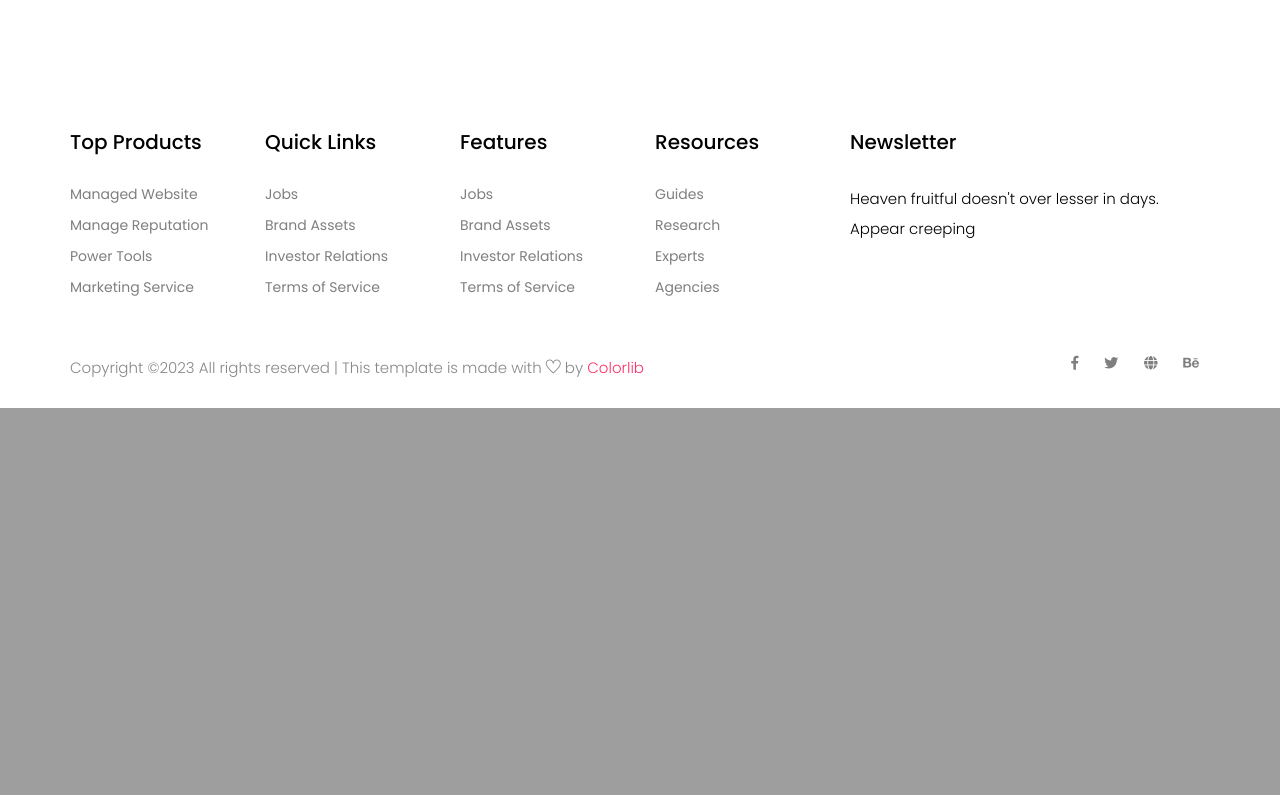
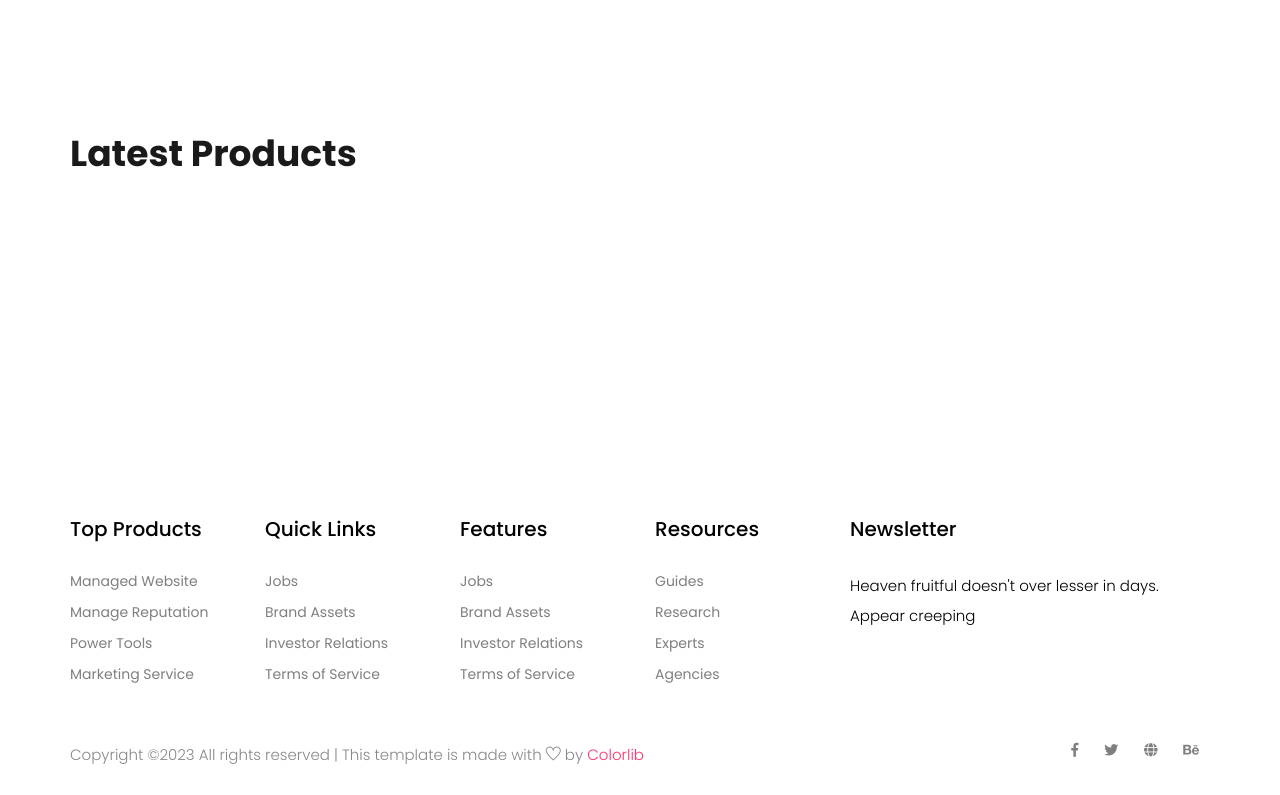
Before and after one commit to abdulmusawirkp/e_commerce, a Django app: page / in a window 1280 px wide. Shown: the part 960-1755 px from the top of the page. Before the commit the page ends 1368 px from the top, so only its background shows below. Run offline with Django 4.2, Linux system fonts and the light colour scheme; data that the repository does not hold is empty; some libraries are stand-ins or nearby versions.

Commit message:
testing37

```diff
--- a/e_commerce/templates/user/base.html
+++ b/e_commerce/templates/user/base.html
@@ -141,6 +141,39 @@
 </div>
 
 {% block bodies %}
+<!-- product_list start-->
+<section class="product_list best_seller section_padding">
+    <div class="container">
+        <div class="row justify-content-center">
+            <div class="col-lg-12">
+                <div class="section_tittle text-center">
+                    <h2>Latest Products </h2>
+                </div>
+            </div>
+        </div>
+
+        <div class="row align-items-center justify-content-between">
+
+            <div class="col-lg-12">
+
+                <div class="best_product_slider owl-carousel">
+                    {% for pro in product %}
+                    <div class="single_product_item">
+
+                        <a href="{% url 'usersingleproduct' pro.id %}"><img src="{{pro.productimage_set.first.images.url }}" class="img-fluid" alt=""></a>
+                        <div class="single_product_text">
+                            <h4 class="text-center">{{pro.name}}</h4>
+                            <h3 class="text-center">Rs. {{pro.variants.first.varprice}}</h3>
+                        </div>
+
+                    </div>
+                    {% endfor %}
+                </div>
+
+            </div>
+        </div>
+    </div>
+</section>
 
     <!-- product_list start-->
     {% comment %} <section class="product_list section_padding">
--- a/e_commerce/userapp/views.py
+++ b/e_commerce/userapp/views.py
@@ -18,9 +18,11 @@ import razorpay
 import e_commerce.settings
 
 
+
 # Create your views here.
 def base (request):
     banner=Banner.objects.all()
+    product=Product.objects.all()
     return render(request,'user/base.html',locals())
 
 
```
